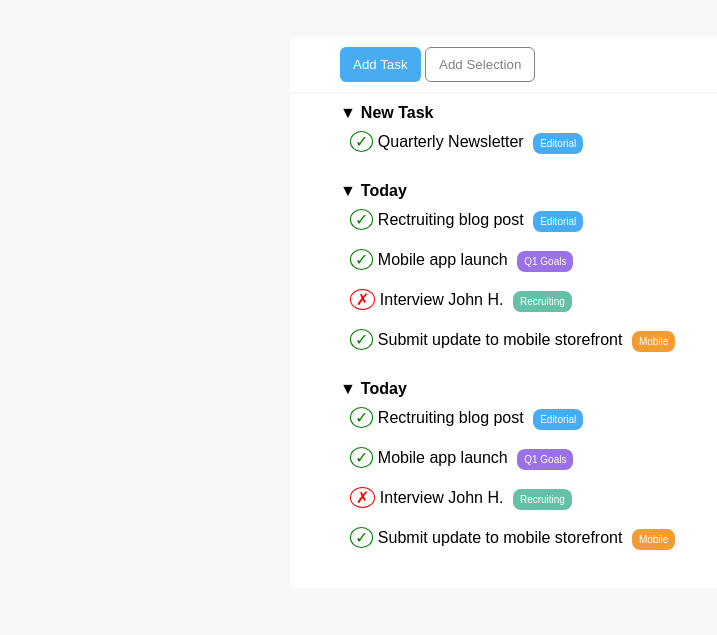
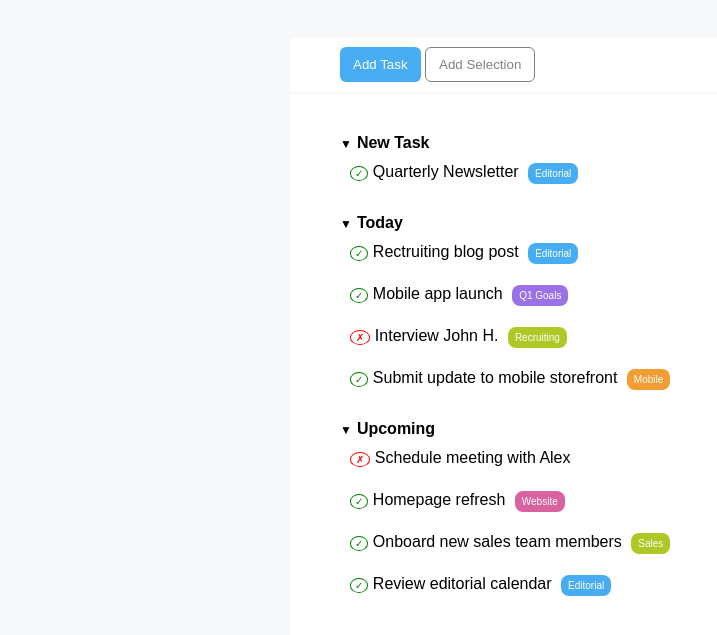
Before and after one commit to Ste79ITA/html-css-toboolist, a plain HTML site: page index.html in a window 1280 px wide. Shown: the part 73-708 px from the top of the page, without its empty margins (0-717 px from the left). Drawn offline with Linux system fonts and the light colour scheme.

Commit message:
ADD Final commit

```diff
--- a/CSS/style.css
+++ b/CSS/style.css
@@ -67,6 +67,7 @@
     margin: 0 auto;
     margin-top: 2px;
     padding: 10px 50px;
+    padding-top: 40px;
 }
 
 .list_style {
@@ -84,6 +85,7 @@ line-height: 40px;}
 
 .open_task {
     padding-right: 5px;
+    font-size: 12px;
 }
 
 .bold_text {
@@ -95,6 +97,8 @@ line-height: 40px;}
     border: 1px solid green;
     color: green;
     padding: 1px 4px;
+    font-size: 10px;
+
 }
 
 .check-box_red{
@@ -102,6 +106,7 @@ line-height: 40px;}
     border: 1px solid red;
     color: red;
     padding: 1px 5px;
+    font-size: 10px;
 }
 
 .label {
@@ -131,3 +136,11 @@ line-height: 40px;}
 .orange_label {
     background-color: rgb(242, 157, 52);
 }
+
+.pink_label {
+    background-color: rgb(217, 99, 160);
+}
+
+.green_label {
+    background-color: rgb(173, 201, 37);
+}
--- a/index.html
+++ b/index.html
@@ -59,23 +59,22 @@
         <!-- UPCOMING -->
 
         <ul class="list_style">
-            <li class="bold_text"><span class="open_task">&#x25BC;</span>Today</li>
+            <li class="bold_text"><span class="open_task">&#x25BC;</span>Upcoming</li>
             <ul class="list_style_nested">
                 <li class="sub_list">
-                    <span class="check-box_green">&check;</span> Rectruiting blog post
-                    <span><button class="label blue_label">Editorial</button></span>
+                    <span class="check-box_red">&cross;</span> Schedule meeting with Alex
                 </li>
                 <li class="sub_list">
-                    <span class="check-box_green">&check;</span> Mobile app launch
-                    <span><button class="label purple_label">Q1 Goals</button></span>
+                    <span class="check-box_green">&check;</span> Homepage refresh
+                    <span><button class="label pink_label">Website</button></span>
                 </li>
                 <li class="sub_list">
-                    <span class="check-box_red">&cross;</span> Interview John H.
-                    <span><button class="label green_label">Recruiting</button></span>
+                    <span class="check-box_green">&check;</span> Onboard new sales team members
+                    <span><button class="label green_label">Sales</button></span>
                 </li>
                 <li class="sub_list">
-                    <span class="check-box_green">&check;</span> Submit update to mobile storefront
-                    <span><button class="label orange_label">Mobile</button></span>
+                    <span class="check-box_green">&check;</span> Review editorial calendar
+                    <span><button class="label blue_label">Editorial</button></span>
                 </li>
             </ul>
         </ul>
```
